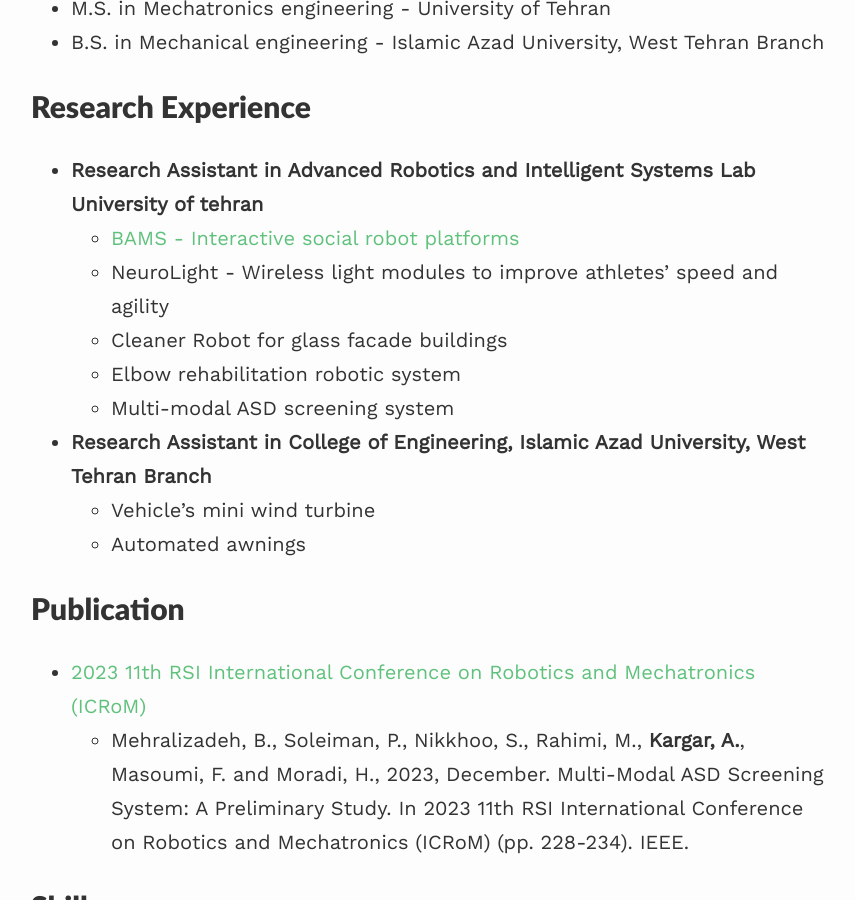
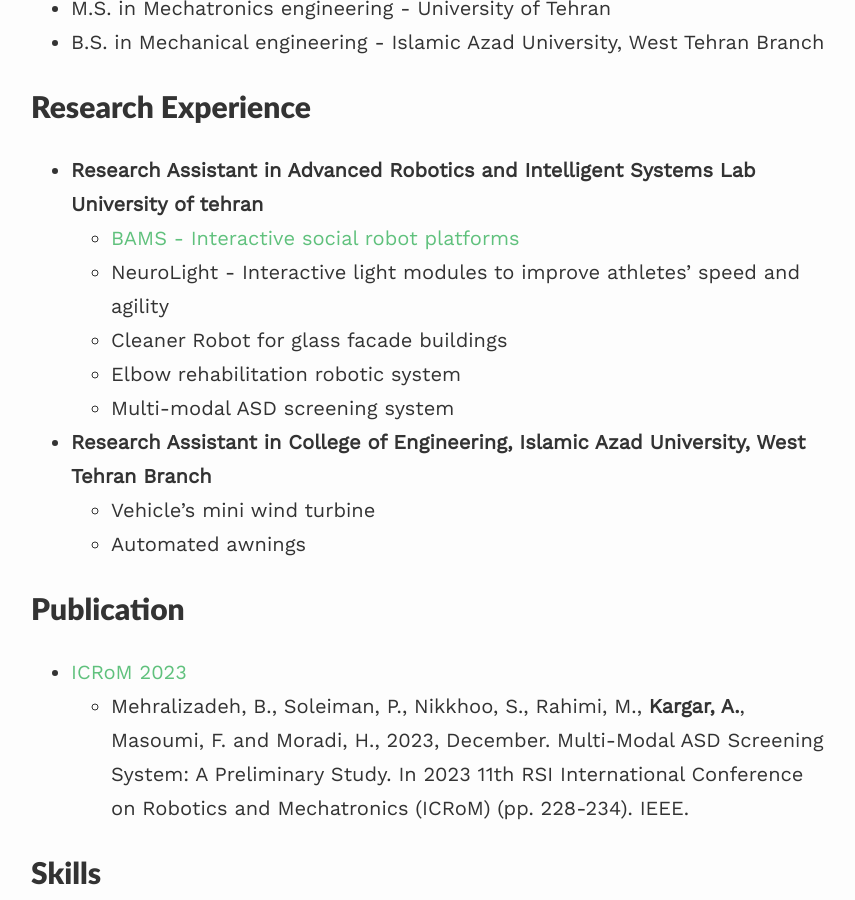
Before and after one commit to alireza-kargar/alireza-kargar.github.io, a Jekyll site: the page built from index.md, in a window 1280 px wide and 900 px high, scrolled down 1007 px. Shown: the whole window, without its empty margins (209-1064 px from the left). Built offline with Jekyll 4.4.1, drawn with Linux system fonts in a browser that asks for light colours; nearby versions of some CDN libraries.

Commit message:
adding NeuroLight to project part

```diff
--- a/index.md
+++ b/index.md
@@ -26,7 +26,7 @@
 
 - **Research Assistant in Advanced Robotics and Intelligent Systems Lab University of tehran**
   - [BAMS - Interactive social robot platforms](https://alireza-kargar.github.io//projects/bams/)
-  - NeuroLight - Wireless light modules to improve athletes' speed and agility
+  - NeuroLight - Interactive light modules to improve athletes' speed and agility
   - Cleaner Robot for glass facade buildings
   - Elbow rehabilitation robotic system
   - Multi-modal ASD screening system
@@ -37,7 +37,7 @@
 
 ## Publication
 
-- [2023 11th RSI International Conference on Robotics and Mechatronics (ICRoM)](https://doi.org/10.1109/ICRoM60803.2023.10412541)
+- [ICRoM 2023](https://doi.org/10.1109/ICRoM60803.2023.10412541)
   - Mehralizadeh, B., Soleiman, P., Nikkhoo, S., Rahimi, M., **Kargar, A.**, Masoumi, F. and Moradi, H., 2023, December. Multi-Modal ASD Screening System: A Preliminary Study. In 2023 11th RSI International Conference on Robotics and Mechatronics (ICRoM) (pp. 228-234). IEEE.
 
 ## Skills
```
Also changed, not shown: _projects/NeuroLight.md (added, +36 -0 lines), assets/neurolight/App_UI.png (added), assets/neurolight/modules.png (added), assets/neurolight/prototype.png (added), 2 other files.
